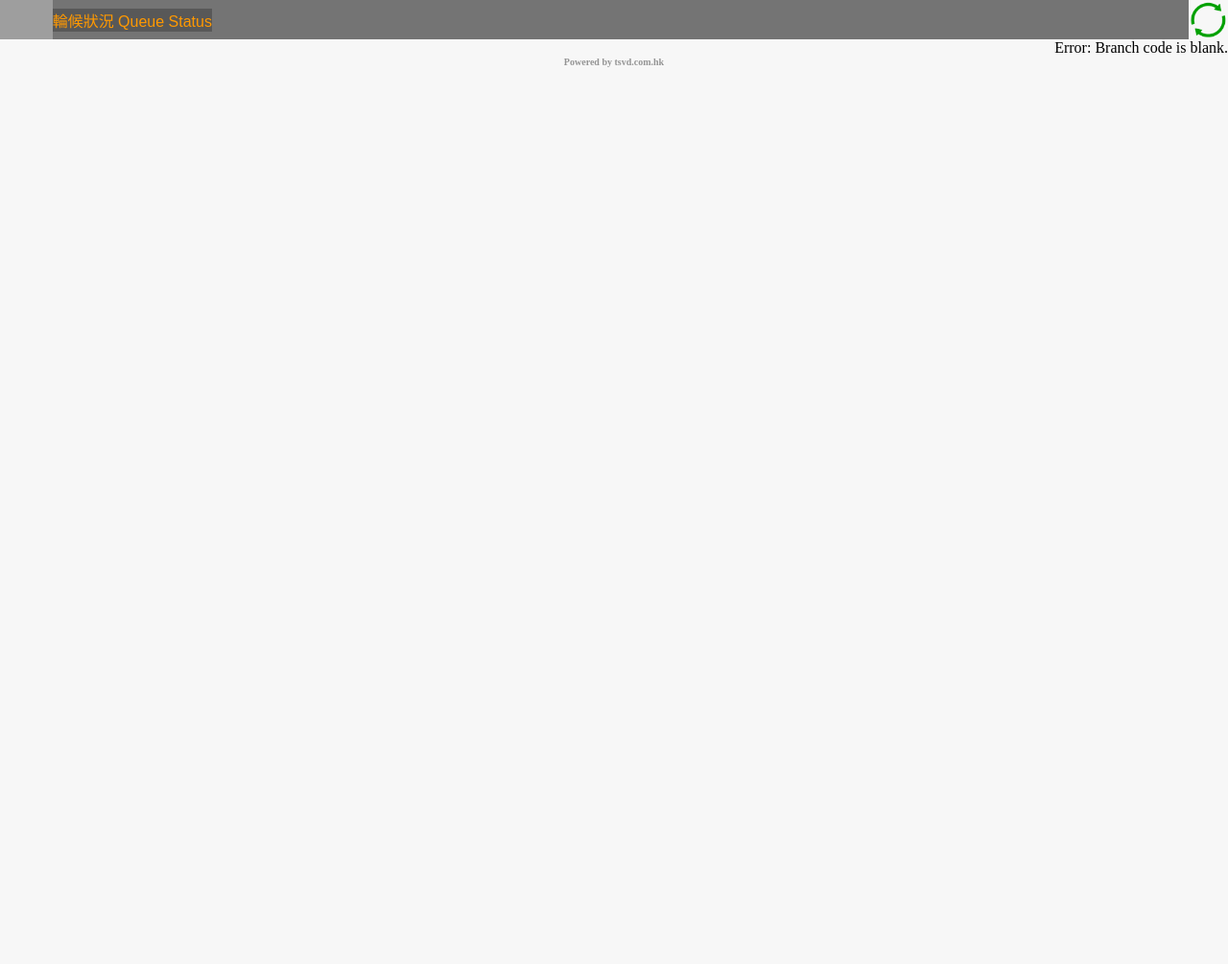
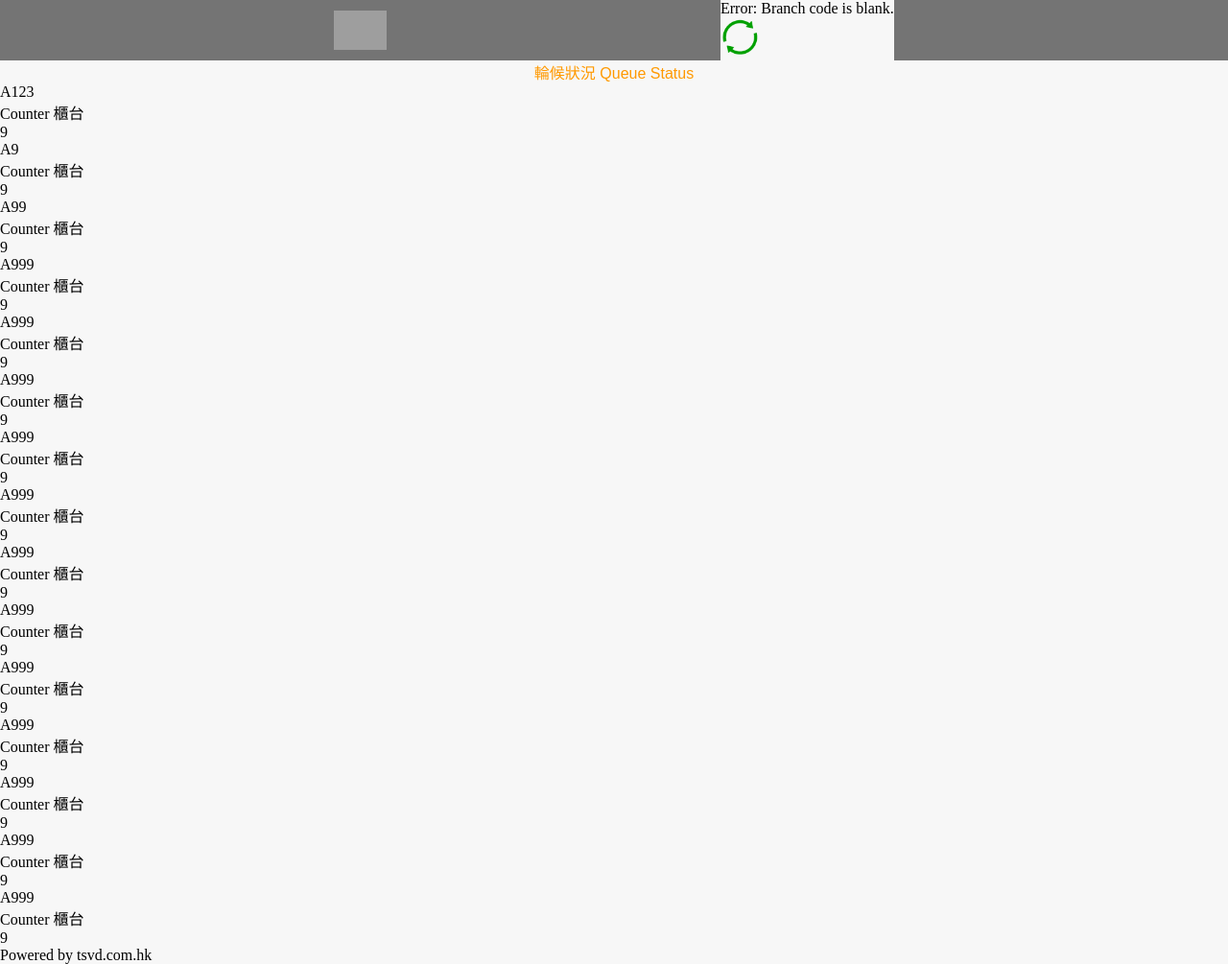
Before and after one commit to karock5345/aqs8server, a Django app: page /webtv/ in a window 1280 px wide. Shown: the whole page at 96% size. Before the commit the page ends 70 px from the top, so only its background shows below. Run offline with Django 4.2, Linux system fonts and the light colour scheme; grey boxes are pictures that could not be loaded.

Commit message:
New web tv html

```diff
--- a/base/templates/base/webtvold2.html
+++ b/base/templates/base/webtvold2.html
@@ -3,187 +3,186 @@
 {% block content %}
 <html lang="en" wtx-context="09728656-8D5D-490C-859F-AA96B861844B">
     <head>
-    <meta http-equiv="refresh" content="5" >
+        <meta http-equiv="refresh" content="10" >
         <meta charset="utf-8">
         <title>TSVD Ticketing System</title>
         <base href=".">
         <meta name="viewport" content="width=device-width, initial-scale=1">
         <link rel="shortcut icon" href="{% static 'images/favicon.ico' %}" type="image/x-icon" />
         <link rel="stylesheet" href="{% static 'styles/styletv2.css' %}" >
-
-
-
     </head>
 
 
     <body>
         <div id="body">
-
             <header>
                 <img class="logo" src="{% static logofile %}">
-                <div class="status">輪候狀況 Queue Status</div>
-                <img  alt="Reload" class="reload" onClick="window.location.href=window.location.href" src="{% static 'images/reload.png' %}">
-
+                <div class="col1">
+                    <div class="updatetime">
+                       {{lastupdate}}
+                    </div>
+                    <img class="reload" alt="Reload" onClick="window.location.href=window.location.href" src="{% static 'images/reload.png' %}">
+                </div>
 
             </header>
-            <div  class="navbar-break"></div>
-            <!---->
-            <!-- <div  class="row">
-                <div  class="col">
-                    <div  class="float-end mt-1 me-2">
-                        <div   class="datetime" id="lastupdate_data"></div>
+            <div class="status">
+                <div class="vertical-center">
+                    輪候狀況 Queue Status
                   </div>
+
             </div>
-            </div> -->
-            <div   class="datetime"  style="text-align:right;">{{lastupdate}}</div>
-            <!---->
-            <div  class="container">
-
-            <div  class="line"></div>
-
 
 
             {% for ticketrow in ticketlist %}
-                <div  class="container" >
-                    <div  class="queue" >
-                        <div  class="queue-info">
-                            <div  class="name" style="color: rgb(43, 48, 70);">{{ticketrow.tickettemp.tickettype}}{{ticketrow.tickettemp.ticketnumber}}</div>
+                <div  class="container_calling" >
+                    <div class="ticketno">
+                        {{ticketrow.tickettemp.tickettype}}{{ticketrow.tickettemp.ticketnumber}}
                     </div>
-                        <div  class="last-calling counter-no">
-                            <div  class="title" style="color: rgb(80, 80, 80);">{{ticketrow.countertype.lang1}} {{ticketrow.countertype.lang2}}</div>
-                            <div  class="number" style="color: rgb(80, 80, 80);">{{ticketrow.counternumber}}</div>
-                        </div>
+                    <div class="counter">
+                        <div class="countertype" >{{ticketrow.countertype.lang1}} {{ticketrow.countertype.lang2}}</div>
+                        <div class="counternumber">{{ticketrow.counternumber}}</div>
                     </div>
                 </div>
             {% endfor %}
 
 
-
-
-
-            <!-- <div  class="container" >
-                <div  class="queue" >
-                    <div  class="queue-info">
-                        <div  class="name" style="color: rgb(43, 48, 70);">{{ticketrow.tickettemp.tickettype}}{{ticketrow.tickettemp.ticketnumber}}</div>
+            <div  class="container_calling" >
+                <div class="ticketno">
+                    A123
                 </div>
-                    <div  class="last-calling counter-no">
-                        <div  class="title" style="color: rgb(80, 80, 80);">櫃台 Counter</div>
-                        <div  class="number" style="color: rgb(80, 80, 80);">{{ticketrow.counternumber}}</div>
+                <div  class="counter">
+                    <div  class="countertype" >Counter 櫃台</div>
+                    <div  class="counternumber">9</div>
                 </div>
             </div>
+            <div  class="container_calling" >
+                <div class="ticketno">
+                    A9
                 </div>
-            <div  class="container" >
-                <div  class="queue" >
-                    <div  class="queue-info">
-                        <div  class="name" style="color: rgb(43, 48, 70);">{{ticketrow.tickettemp.tickettype}}{{ticketrow.tickettemp.ticketnumber}}</div>
-                    </div>
-                    <div  class="last-calling counter-no">
-                        <div  class="title" style="color: rgb(80, 80, 80);">櫃台 Counter</div>
-                        <div  class="number" style="color: rgb(80, 80, 80);">{{ticketrow.counternumber}}</div>
+                <div  class="counter">
+                    <div  class="countertype" >Counter 櫃台</div>
+                    <div  class="counternumber">9</div>
                 </div>
             </div>
+            <div  class="container_calling" >
+                <div class="ticketno">
+                    A99
                 </div>
-            <div  class="container" >
-                <div  class="queue" >
-                    <div  class="queue-info">
-                        <div  class="name" style="color: rgb(43, 48, 70);">{{ticketrow.tickettemp.tickettype}}{{ticketrow.tickettemp.ticketnumber}}</div>
-                    </div>
-                    <div  class="last-calling counter-no">
-                        <div  class="title" style="color: rgb(80, 80, 80);">櫃台 Counter</div>
-                        <div  class="number" style="color: rgb(80, 80, 80);">{{ticketrow.counternumber}}</div>
+                <div  class="counter">
+                    <div  class="countertype" >Counter 櫃台</div>
+                    <div  class="counternumber">9</div>
                 </div>
             </div>
+            <div  class="container_calling" >
+                <div class="ticketno">
+                    A999
                 </div>
-            <div  class="container" >
-                <div  class="queue" >
-                    <div  class="queue-info">
-                        <div  class="name" style="color: rgb(43, 48, 70);">{{ticketrow.tickettemp.tickettype}}{{ticketrow.tickettemp.ticketnumber}}</div>
-                    </div>
-                    <div  class="last-calling counter-no">
-                        <div  class="title" style="color: rgb(80, 80, 80);">櫃台 Counter</div>
-                        <div  class="number" style="color: rgb(80, 80, 80);">{{ticketrow.counternumber}}</div>
+                <div  class="counter">
+                    <div  class="countertype" >Counter 櫃台</div>
+                    <div  class="counternumber">9</div>
                 </div>
             </div>
+            <div  class="container_calling" >
+                <div class="ticketno">
+                    A999
                 </div>
-            <div  class="container" >
-                <div  class="queue" >
-                    <div  class="queue-info">
-                        <div  class="name" style="color: rgb(43, 48, 70);">{{ticketrow.tickettemp.tickettype}}{{ticketrow.tickettemp.ticketnumber}}</div>
-                    </div>
-                    <div  class="last-calling counter-no">
-                        <div  class="title" style="color: rgb(80, 80, 80);">櫃台 Counter</div>
-                        <div  class="number" style="color: rgb(80, 80, 80);">{{ticketrow.counternumber}}</div>
+                <div  class="counter">
+                    <div  class="countertype" >Counter 櫃台</div>
+                    <div  class="counternumber">9</div>
                 </div>
             </div>
+            <div  class="container_calling" >
+                <div class="ticketno">
+                    A999
                 </div>
-            <div  class="container" >
-                <div  class="queue" >
-                    <div  class="queue-info">
-                        <div  class="name" style="color: rgb(43, 48, 70);">{{ticketrow.tickettemp.tickettype}}{{ticketrow.tickettemp.ticketnumber}}</div>
-                    </div>
-                    <div  class="last-calling counter-no">
-                        <div  class="title" style="color: rgb(80, 80, 80);">櫃台 Counter</div>
-                        <div  class="number" style="color: rgb(80, 80, 80);">{{ticketrow.counternumber}}</div>
+                <div  class="counter">
+                    <div  class="countertype" >Counter 櫃台</div>
+                    <div  class="counternumber">9</div>
                 </div>
             </div>
+            <div  class="container_calling" >
+                <div class="ticketno">
+                    A999
                 </div>
-            <div  class="container" >
-                <div  class="queue" >
-                    <div  class="queue-info">
-                        <div  class="name" style="color: rgb(43, 48, 70);">{{ticketrow.tickettemp.tickettype}}{{ticketrow.tickettemp.ticketnumber}}</div>
-                    </div>
-                    <div  class="last-calling counter-no">
-                        <div  class="title" style="color: rgb(80, 80, 80);">櫃台 Counter</div>
-                        <div  class="number" style="color: rgb(80, 80, 80);">{{ticketrow.counternumber}}</div>
+                <div  class="counter">
+                    <div  class="countertype" >Counter 櫃台</div>
+                    <div  class="counternumber">9</div>
                 </div>
             </div>
+            <div  class="container_calling" >
+                <div class="ticketno">
+                    A999
                 </div>
-            <div  class="container" >
-                <div  class="queue" >
-                    <div  class="queue-info">
-                        <div  class="name" style="color: rgb(43, 48, 70);">{{ticketrow.tickettemp.tickettype}}{{ticketrow.tickettemp.ticketnumber}}</div>
-                    </div>
-                    <div  class="last-calling counter-no">
-                        <div  class="title" style="color: rgb(80, 80, 80);">櫃台 Counter</div>
-                        <div  class="number" style="color: rgb(80, 80, 80);">{{ticketrow.counternumber}}</div>
+                <div  class="counter">
+                    <div  class="countertype" >Counter 櫃台</div>
+                    <div  class="counternumber">9</div>
                 </div>
             </div>
+            <div  class="container_calling" >
+                <div class="ticketno">
+                    A999
                 </div>
-            <div  class="container" >
-                <div  class="queue" >
-                    <div  class="queue-info">
-                        <div  class="name" style="color: rgb(43, 48, 70);">AAA</div>
-                    </div>
-                    <div  class="last-calling counter-no">
-                        <div  class="title" style="color: rgb(80, 80, 80);">櫃台 Counter</div>
-                        <div  class="number" style="color: rgb(80, 80, 80);">22</div>
+                <div  class="counter">
+                    <div  class="countertype" >Counter 櫃台</div>
+                    <div  class="counternumber">9</div>
                 </div>
             </div>
-            </div> -->
-
-
-
-
-
-
-
-
-
-            <!-- <div  class="panel">
-                <div  class="container" >
-                    <div  class="queue" >
-                        <div  class="queue-info">
-                            <div  class="name" style="color: rgb(43, 48, 70);">A999</div>
+            <div  class="container_calling" >
+                <div class="ticketno">
+                    A999
                 </div>
-                        <div  class="last-calling counter-no">
-                            <div  class="title" style="color: rgb(80, 80, 80);">櫃台 Counter</div>
-                            <div  class="number" style="color: rgb(80, 80, 80);">22</div>
+                <div  class="counter">
+                    <div  class="countertype" >Counter 櫃台</div>
+                    <div  class="counternumber">9</div>
                 </div>
             </div>
+            <div  class="container_calling" >
+                <div class="ticketno">
+                    A999
                 </div>
-            </div> -->
+                <div  class="counter">
+                    <div  class="countertype" >Counter 櫃台</div>
+                    <div  class="counternumber">9</div>
+                </div>
+            </div>
+            <div  class="container_calling" >
+                <div class="ticketno">
+                    A999
+                </div>
+                <div  class="counter">
+                    <div  class="countertype" >Counter 櫃台</div>
+                    <div  class="counternumber">9</div>
+                </div>
+            </div>
+            <div  class="container_calling" >
+                <div class="ticketno">
+                    A999
+                </div>
+                <div  class="counter">
+                    <div  class="countertype" >Counter 櫃台</div>
+                    <div  class="counternumber">9</div>
+                </div>
+            </div>
+            <div  class="container_calling" >
+                <div class="ticketno">
+                    A999
+                </div>
+                <div  class="counter">
+                    <div  class="countertype" >Counter 櫃台</div>
+                    <div  class="counternumber">9</div>
+                </div>
+            </div>
+            <div  class="container_calling" >
+                <div class="ticketno">
+                    A999
+                </div>
+                <div  class="counter">
+                    <div  class="countertype" >Counter 櫃台</div>
+                    <div  class="counternumber">9</div>
+                </div>
+            </div>
 
-            <div   style="color:#949494;font-size:10px;font-family:NotoSansTCRegular;font-weight:700;text-align: center;">Powered by tsvd.com.hk</div>
+            <div class="powered">Powered by tsvd.com.hk</div>
 
         </div>
 
```
Lines whose indentation alone changed are shown as unchanged.
